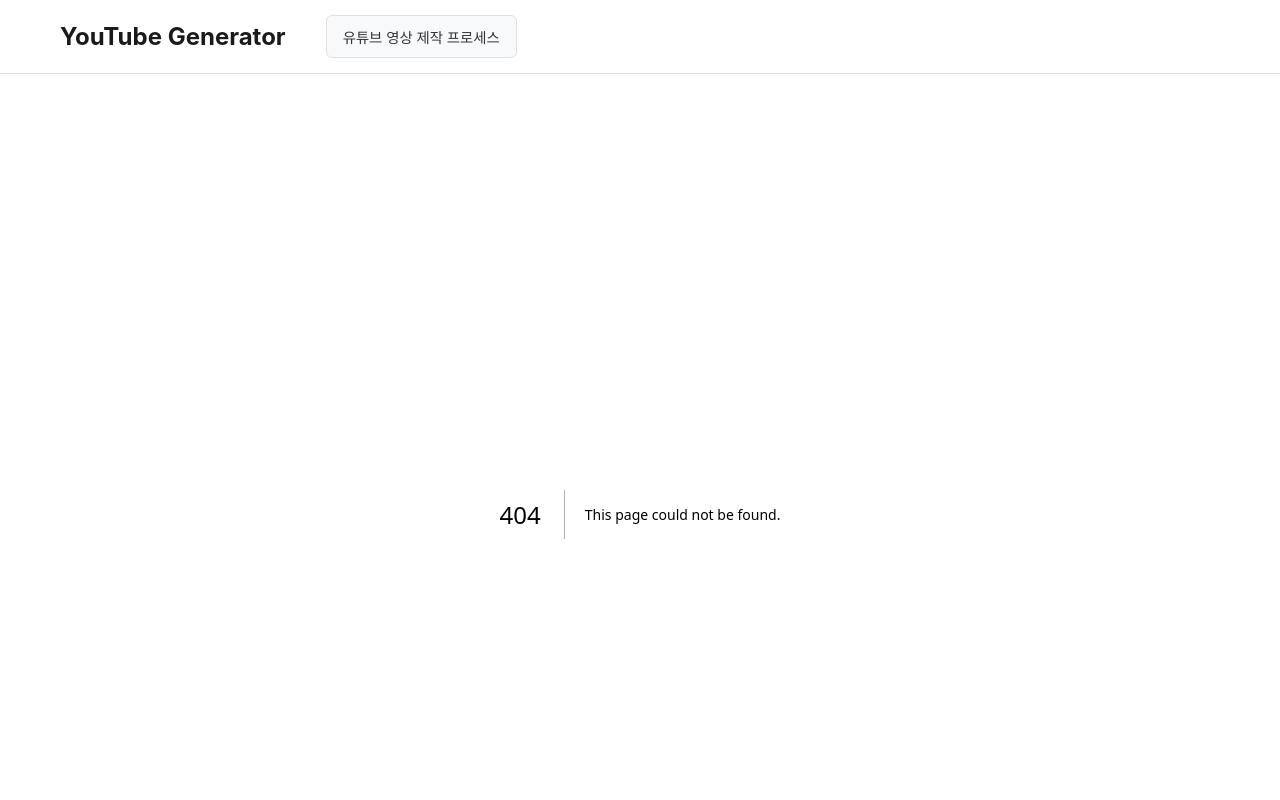
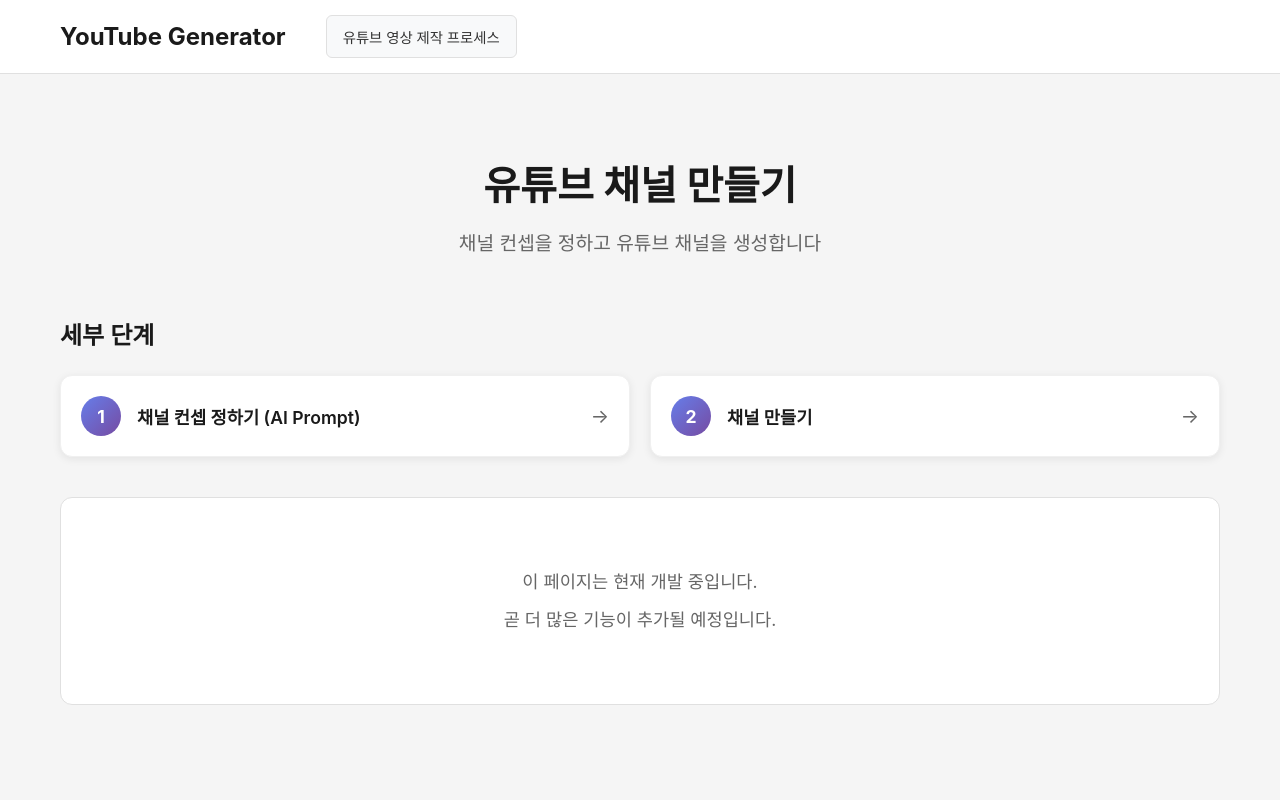
Before and after one commit to clubbob/YouTube-Generator, a Next.js app: page /process/1 in a window 1280 px wide. Before the commit this address had no page. Shown: the top 800 px of the page. Built offline with nearby package versions, Linux system fonts and the light colour scheme.

Commit message:
세부 메뉴 페이지

```diff
--- a/app/globals.css
+++ b/app/globals.css
@@ -421,6 +421,13 @@ header.header {
     padding: 10px 20px 40px 20px;
   }
 
+  .back-link {
+    right: 10px;
+    top: 10px;
+    font-size: 0.85rem;
+    padding: 5px 10px;
+  }
+
   .hero-section h1 {
     font-size: 1.8rem;
   }
@@ -660,6 +667,9 @@ header.header {
   box-shadow: 0 2px 8px rgba(0, 0, 0, 0.08);
   transition: all 0.3s;
   border: 1px solid #f0f0f0;
+  text-decoration: none;
+  display: block;
+  color: inherit;
 }
 
 .process-card:hover {
@@ -710,6 +720,10 @@ header.header {
   margin-top: 16px;
   padding-top: 16px;
   border-top: 1px solid #f0f0f0;
+}
+
+.subitem-link-wrapper {
+  display: block;
 }
 
 .subitem-link {
@@ -1532,3 +1546,135 @@ header.header {
   color: #666;
   margin: 0;
 }
+
+/* Process Page Styles */
+.back-link {
+  position: absolute;
+  right: 20px;
+  top: 0;
+  display: inline-flex;
+  align-items: center;
+  gap: 6px;
+  color: #666;
+  font-size: 0.9rem;
+  text-decoration: none;
+  transition: all 0.2s;
+  background: #f5f5f5;
+  border: 1px solid #ddd;
+  border-radius: 4px;
+  padding: 6px 12px;
+}
+
+.back-link:hover {
+  background: #e9ecef;
+  color: #333;
+  border-color: #bbb;
+}
+
+.process-subsection {
+  max-width: 1200px;
+  margin: 0 auto 40px auto;
+  padding: 0 20px;
+}
+
+.subsection-title {
+  font-size: 1.5rem;
+  font-weight: 600;
+  color: #1a1a1a;
+  margin: 0 0 24px 0;
+}
+
+.subitems-grid {
+  display: grid;
+  grid-template-columns: repeat(auto-fit, minmax(300px, 1fr));
+  gap: 20px;
+}
+
+.subitem-card {
+  display: flex;
+  align-items: center;
+  gap: 16px;
+  padding: 20px;
+  background: white;
+  border-radius: 12px;
+  box-shadow: 0 2px 8px rgba(0, 0, 0, 0.08);
+  transition: all 0.3s;
+  text-decoration: none;
+  border: 1px solid #f0f0f0;
+}
+
+.subitem-card:hover {
+  transform: translateY(-4px);
+  box-shadow: 0 8px 24px rgba(0, 0, 0, 0.12);
+  border-color: #e0e0e0;
+}
+
+.subitem-number {
+  display: flex;
+  align-items: center;
+  justify-content: center;
+  width: 40px;
+  height: 40px;
+  background: linear-gradient(135deg, #667eea 0%, #764ba2 100%);
+  color: white;
+  border-radius: 50%;
+  font-weight: 700;
+  font-size: 1.1rem;
+  flex-shrink: 0;
+}
+
+.subitem-content {
+  flex: 1;
+}
+
+.subitem-title {
+  font-size: 1.1rem;
+  font-weight: 600;
+  color: #1a1a1a;
+  margin: 0;
+}
+
+.subitem-arrow {
+  color: #666;
+  font-size: 1.2rem;
+  transition: transform 0.2s;
+}
+
+.subitem-card:hover .subitem-arrow {
+  transform: translateX(4px);
+}
+
+.process-content {
+  max-width: 1200px;
+  margin: 0 auto;
+  padding: 0 20px;
+}
+
+.content-placeholder {
+  background: white;
+  border-radius: 12px;
+  padding: 60px 20px;
+  text-align: center;
+  border: 1px solid #e0e0e0;
+}
+
+.content-placeholder p {
+  font-size: 1.1rem;
+  color: #666;
+  margin: 10px 0;
+  line-height: 1.6;
+}
+
+@media (max-width: 768px) {
+  .subitems-grid {
+    grid-template-columns: 1fr;
+  }
+
+  .subitem-card {
+    padding: 16px;
+  }
+
+  .subsection-title {
+    font-size: 1.3rem;
+  }
+}
--- /dev/null
+++ b/app/process/[step]/page.tsx
@@ -0,0 +1,90 @@
+import Link from "next/link";
+
+const processData: { [key: string]: { title: string; description: string; subItems: { title: string; href: string }[] } } = {
+  "1": {
+    title: "유튜브 채널 만들기",
+    description: "채널 컨셉을 정하고 유튜브 채널을 생성합니다",
+    subItems: [
+      { title: "채널 컨셉 정하기 (AI Prompt)", href: "/process/1/1" },
+      { title: "채널 만들기", href: "/process/1/2" },
+    ],
+  },
+  "2": {
+    title: "영상 대본 만들기",
+    description: "뉴스 조회와 벤치마킹을 통해 영상 대본을 작성합니다",
+    subItems: [
+      { title: "최근 뉴스 조회", href: "/process/2/1" },
+      { title: "인기 영상 벤치마킹", href: "/trending" },
+      { title: "대본 만들기 (AI Prompt)", href: "/process/2/3" },
+    ],
+  },
+  "3": {
+    title: "영상 목소리 만들기 (AI)",
+    description: "AI를 활용하여 영상 목소리를 생성합니다",
+    subItems: [],
+  },
+  "4": {
+    title: "영상 동영상 만들기 (AI)",
+    description: "AI를 활용하여 영상 동영상을 생성합니다",
+    subItems: [],
+  },
+  "5": {
+    title: "영상 유튜브 올리기",
+    description: "완성된 영상을 유튜브에 업로드합니다",
+    subItems: [],
+  },
+  "6": {
+    title: "영상 트레픽 보기",
+    description: "업로드한 영상의 트래픽과 통계를 확인합니다",
+    subItems: [],
+  },
+};
+
+export default function ProcessStepPage({ params }: { params: { step: string } }) {
+  const step = params.step;
+  const data = processData[step];
+
+  if (!data) {
+    return (
+      <main className="main-page">
+        <div className="hero-section">
+          <h1>페이지를 찾을 수 없습니다</h1>
+          <Link href="/">홈으로 돌아가기</Link>
+        </div>
+      </main>
+    );
+  }
+
+  return (
+    <main className="main-page">
+      <div className="hero-section">
+        <h1>{data.title}</h1>
+        <p>{data.description}</p>
+      </div>
+
+      {data.subItems.length > 0 && (
+        <section className="process-subsection">
+          <h2 className="subsection-title">세부 단계</h2>
+          <div className="subitems-grid">
+            {data.subItems.map((item, index) => (
+              <Link key={index} href={item.href} className="subitem-card">
+                <div className="subitem-number">{index + 1}</div>
+                <div className="subitem-content">
+                  <h3 className="subitem-title">{item.title}</h3>
+                </div>
+                <div className="subitem-arrow">→</div>
+              </Link>
+            ))}
+          </div>
+        </section>
+      )}
+
+      <section className="process-content">
+        <div className="content-placeholder">
+          <p>이 페이지는 현재 개발 중입니다.</p>
+          <p>곧 더 많은 기능이 추가될 예정입니다.</p>
+        </div>
+      </section>
+    </main>
+  );
+}
--- a/components/Header.tsx
+++ b/components/Header.tsx
@@ -13,30 +13,36 @@ interface SubMenuItem {
 const menuItems: SubMenuItem[] = [
   {
     title: "1. 유튜브 채널 만들기",
+    href: "/process/1",
     subItems: [
-      { title: "1-1. 채널 컨셉 정하기 (AI Prompt)" },
-      { title: "1-2. 채널 만들기" },
+      { title: "1-1. 채널 컨셉 정하기 (AI Prompt)", href: "/process/1/1" },
+      { title: "1-2. 채널 만들기", href: "/process/1/2" },
     ],
   },
   {
     title: "2. 영상 대본 만들기",
+    href: "/process/2",
     subItems: [
-      { title: "2-1. 최근 뉴스 조회" },
+      { title: "2-1. 최근 뉴스 조회", href: "/process/2/1" },
       { title: "2-2. 인기 영상 벤치마킹", href: "/trending" },
-      { title: "2-3. 대본 만들기 (AI Prompt)" },
+      { title: "2-3. 대본 만들기 (AI Prompt)", href: "/process/2/3" },
     ],
   },
   {
     title: "3. 영상 목소리 만들기 (AI)",
+    href: "/process/3",
   },
   {
     title: "4. 영상 동영상 만들기 (AI)",
+    href: "/process/4",
   },
   {
     title: "5. 영상 유튜브 올리기",
+    href: "/process/5",
   },
   {
     title: "6. 영상 트레픽 보기",
+    href: "/process/6",
   },
 ];
 
```
Also changed, not shown: app/page.tsx (+16 -7 lines), app/process/[step]/[substep]/page.tsx (added, +59 -0 lines), scripts/find-port.js (+11 -3 lines).
